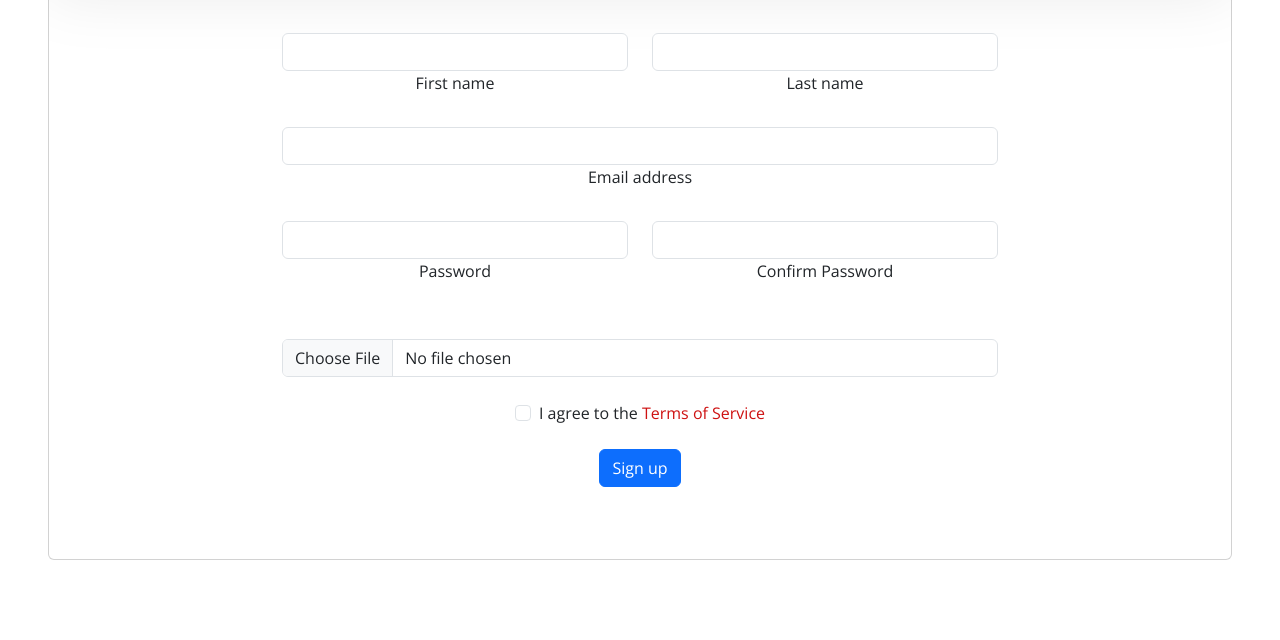
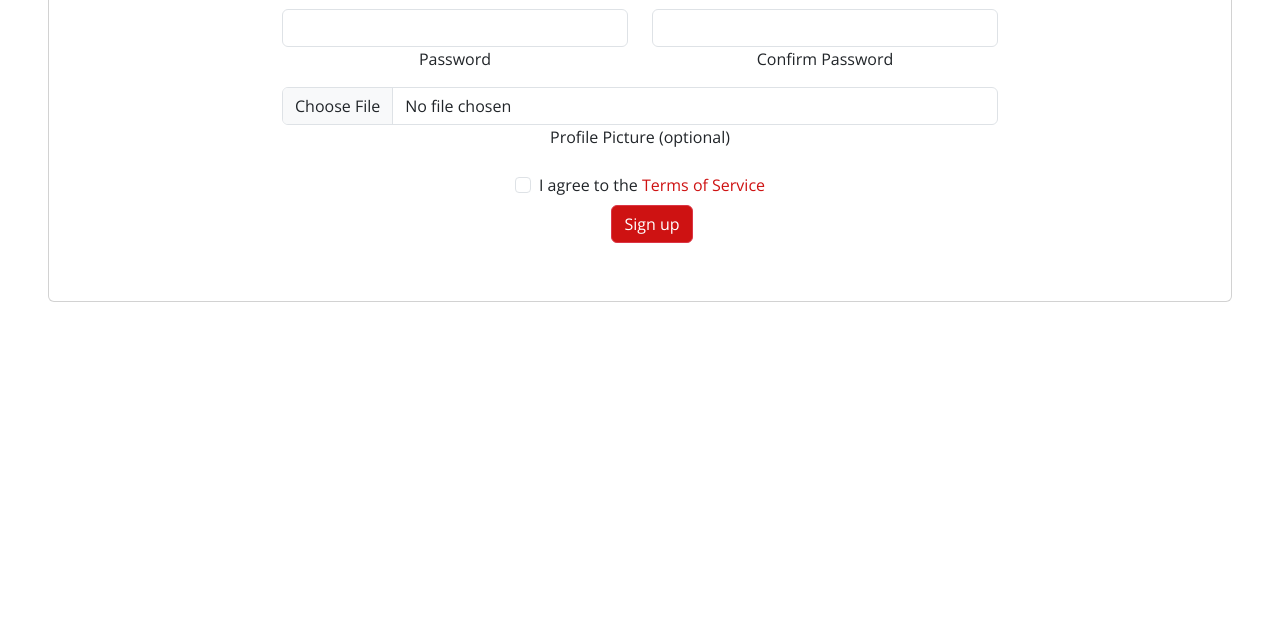
Before and after one commit to BergenTech/web-application-final-project-aee, a Flask app: page /register in a window 1280 px wide. Shown: the part 382-1022 px from the top of the page. After the commit the page ends 684 px from the top, so only its background shows below. Run offline with Flask 3, Linux system fonts and the light colour scheme; some libraries are stand-ins or nearby versions.

Commit message:
5/24
Co-authored-by: Andrea <DreaSilva@users.noreply.github.com>
Co-authored-by: eceberrak <eceberrak@users.noreply.github.com>

````diff
--- a/app.py
+++ b/app.py
@@ -273,6 +273,7 @@ def register():
         accept_terms = request.form.get("accept_terms")
         phoneNumber = request.form.get("phoneNumber")
 
+
         # Validate form data (add your own validation logic)
         if not (
             name
@@ -296,6 +297,12 @@ def register():
             flash("Passwords do not match.", "danger")
             return render_template("register.html")
          # Create a new user instance
+        profile_picture = None
+        profile_picture_file = None  # Initialize the variable
+        if 'profile_picture' in request.files:
+            profile_picture_file = request.files['profile_picture']
+            if profile_picture_file and profile_picture_file.filename != '':  # Check if a file is actually uploaded
+                profile_picture = save_profile_picture(profile_picture_file)
         new_user = User(
             name=name,
             last_name=last_name,
@@ -304,6 +311,8 @@ def register():
             phoneNumber = phoneNumber
         )
         new_user.set_password(password)
+        if profile_picture:
+            new_user.profile_picture = profile_picture
 
         # Save the new user to the database
         db.session.add(new_user)
--- a/templates/base.html
+++ b/templates/base.html
@@ -54,6 +54,8 @@
           <!-- <img src="static/assets/img/logo.png" alt=""> -->
           <h1>Foodle<span>.</span></h1>
         </a>
+        {% block navbar %}
+
         <nav id="navbar" class="navbar z-index-n2	">
           <ul>
             <li><a href="/">Home</a></li>
@@ -87,11 +89,12 @@
           </ul>
         </nav><!-- .navbar -->
 
-        <a class="btn-book-a-table" href="/">Find a Food Bank!</a>
         <i class="mobile-nav-toggle mobile-nav-show bi bi-list"></i>
         <i class="mobile-nav-toggle mobile-nav-hide d-none bi bi-x"></i>
 
       </div>
+      {% endblock %}
+
     </header><!-- End Header -->
 
     {% with messages = get_flashed_messages(with_categories=true) %}
--- a/templates/donate.html
+++ b/templates/donate.html
@@ -1,6 +1,3 @@
-Certainly! Here's your code with all the form inputs and buttons styled with rounded corners:
-
-```html
 {% extends "base.html" %}
 {% block title %}Donate{% endblock %}
 {% block header %}
@@ -110,7 +107,7 @@ Certainly! Here's your code with all the form inputs and buttons styled with rou
 
 {% endblock %}
 {% block content %}
-<section id="hero" class="hero ">
+<section id="hero" class="hero">
   <h1 style="color: black;">Donate Items</h1>
 
   <div class="container">
--- a/templates/register.html
+++ b/templates/register.html
@@ -2,17 +2,11 @@
 {% block title %}Register{% endblock %}
 {% block content %}
 
-<!-- Section: Design Block -->
+
 <section class="text-center">
-  <!-- Background image -->
-  <div class="p-5 bg-image" style="
-        background-image: url('https://mdbootstrap.com/img/new/textures/full/171.jpg');
-        height: 300px;
-        "></div>
-  <!-- Background image -->
 
   <div class="card mx-4 mx-md-5 shadow-5-strong" style="
-        margin-top: -100px;
+        margin-top: 20px;
         background: hsla(0, 0%, 100%, 0.8);
         backdrop-filter: blur(30px);
         ">
@@ -24,13 +18,13 @@
           <form method="POST" action="/register">
             <!-- 2 column grid layout with text inputs for the first and last names -->
             <div class="row">
-              <div class="col-md-6 mb-4">
+              <div class="col-md-6 mb-2">
                 <div data-mdb-input-init class="form-outline">
-                  <input type="text" id="form3Example1" class="form-control" name="name"/>
-                  <label class="form-label" for="form3Example1"  required >First name</label>
+                  <input type="text" id="form3Example1" class="form-control" name="name" />
+                  <label class="form-label" for="form3Example1" required>First name</label>
                 </div>
               </div>
-              <div class="col-md-6 mb-4">
+              <div class="col-md-6 mb-2">
                 <div data-mdb-input-init class="form-outline">
                   <input type="text" id="form3Example2" class="form-control" name="last_name" required>
                   <label class="form-label" for="form3Example2">Last name</label>
@@ -39,44 +33,49 @@
             </div>
 
             <!-- Email input -->
-            <div data-mdb-input-init class="form-outline mb-4">
-              <input type="email" id="form3Example3" class="form-control" name="email" required/>
+            <div data-mdb-input-init class="form-outline mb-2">
+              <input type="email" id="form3Example3" class="form-control" name="email" required />
               <label class="form-label" for="form3Example3">Email address</label>
             </div>
 
+            <!-- Password input -->
             <div class="row">
-              <div class="col-md-6 mb-4">
-                <div data-mdb-input-init class="form-outline">
-                  <input type="password" id="form3Example4" class="form-control" name="password" required/>
+              <div class="col-md-6">
+                <div data-mdb-input-init class="form-outline mb-2">
+                  <input type="password" id="form3Example4" class="form-control" name="password" required />
                   <label class="form-label" for="form3Example4">Password</label>
                 </div>
               </div>
-              <div class="col-md-6 mb-4">
-                <div data-mdb-input-init class="form-outline mb-4">
+              <div class="col-md-6">
+                <div data-mdb-input-init class="form-outline mb-2">
                   <input type="password" id="form3Example4" class="form-control" name="confirm_password" />
-                  <label class="form-label" for="form3Example4"  required>Confirm Password</label>
+                  <label class="form-label" for="form3Example4" required>Confirm Password</label>
                 </div>
               </div>
             </div>
 
-            <!-- Password input -->
-            <div data-mdb-input-init class="form-outline mb-4">
-              <input type="file" class="form-control" name="image" accept=".jpg, .png" required>
+            <!-- File input for profile picture -->
+            <div data-mdb-input-init class="form-outline mb-3">
+              <input type="file" class="form-control" name="profile_picture" accept=".jpg, .png" />
+              <label class="form-label" for="profile_picture">Profile Picture (optional)</label>
             </div>
 
             <!-- Checkbox -->
 
-            <div class="form-check d-flex justify-content-center mb-4">
-              <input class="form-check-input me-2" type="checkbox" value="accepted" id="form2Example33" name="accept_terms" required/>
+            <div class="form-check d-flex justify-content-center mb-2">
+              <input class="form-check-input me-2" type="checkbox" value="accepted" id="form2Example33"
+                name="accept_terms" required />
               <label class="form-check-label" for="form2Example33">
                 I agree to the <a href="/tos">Terms of Service</a>
               </label>
             </div>
 
             <!-- Submit button -->
-            <button type="submit" data-mdb-button-init data-mdb-ripple-init class="btn btn-primary btn-block mb-4">
-              Sign up
-            </button>
+            <div class="form-check d-flex justify-content-center">
+              <button type="submit" data-mdb-button-init data-mdb-ripple-init class="btn btn-danger btn-block mb-2">
+                Sign up
+              </button>
+            </div>
           </form>
         </div>
       </div>
````
Also changed, not shown: templates/profile.html (+47 -28 lines), templates/reset_password.html (+109 -2 lines), instance/library.db.
